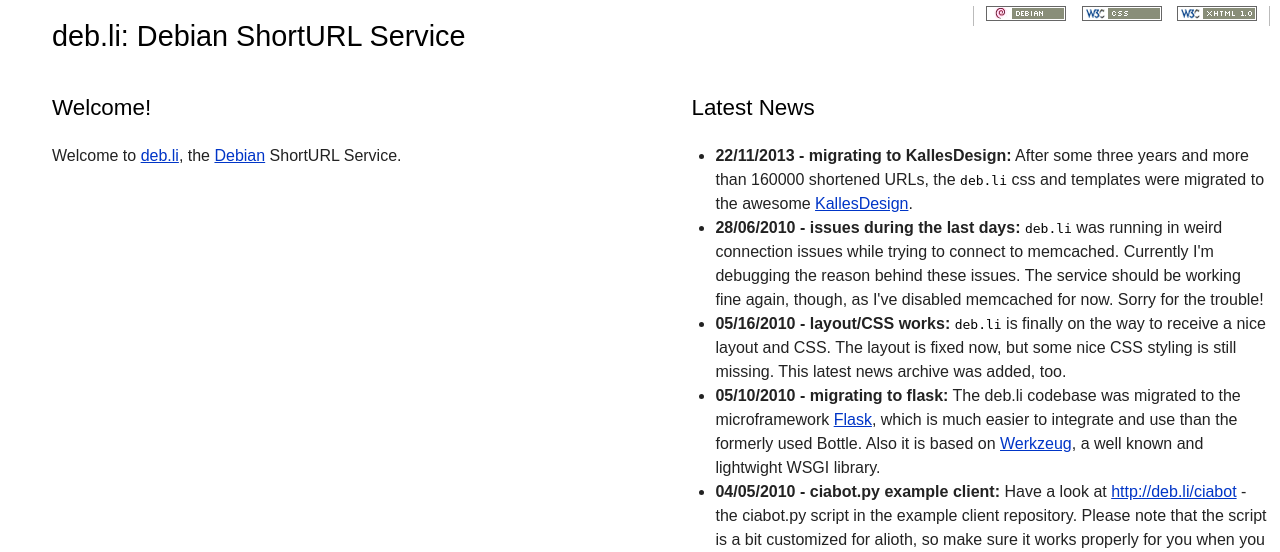
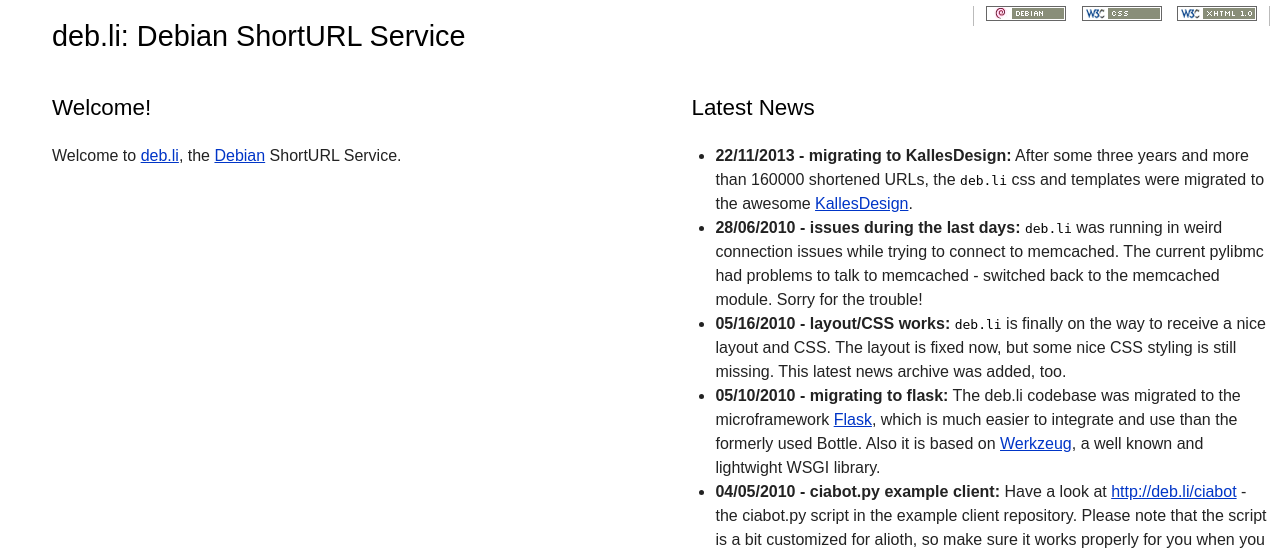
Before and after one commit to bzed/go.debian.net, a Python web app: template godebian/web/templates/index.html in a window 1280 px wide. Shown: the part 82-634 px from the top of the page. Run offline with Jinja, Linux system fonts and the light colour scheme; the template is opened without the code that fills it, so the values that code supplies are empty; some libraries are stand-ins or nearby versions.

Commit message:
Updating old news.

```diff
--- a/godebian/web/templates/base-news.html
+++ b/godebian/web/templates/base-news.html
@@ -6,7 +6,7 @@
                 <strong>22/11/2013 - migrating to KallesDesign:</strong> After some three years and more than 160000 shortened URLs, the <tt>deb.li</tt> css and templates were migrated to the awesome <a href="https://wiki.debian.org/KallesDesign">KallesDesign</a>.
 	</li>
 	<li>
-		<strong>28/06/2010 - issues during the last days:</strong> <tt>deb.li</tt> was running in weird connection issues while trying to connect to memcached. Currently I'm debugging the reason behind these issues. The service should be working fine again, though, as I've disabled memcached for now. Sorry for the trouble!
+		<strong>28/06/2010 - issues during the last days:</strong> <tt>deb.li</tt> was running in weird connection issues while trying to connect to memcached. The current pylibmc had problems to talk to memcached - switched back to the memcached module. Sorry for the trouble!
 	</li>
 	<li>
 		<strong>05/16/2010 - layout/CSS works:</strong> <tt>deb.li</tt> is finally on the way to receive a nice layout and CSS. The layout is fixed now, but some nice CSS styling is still missing. This latest news archive was added, too.
```
